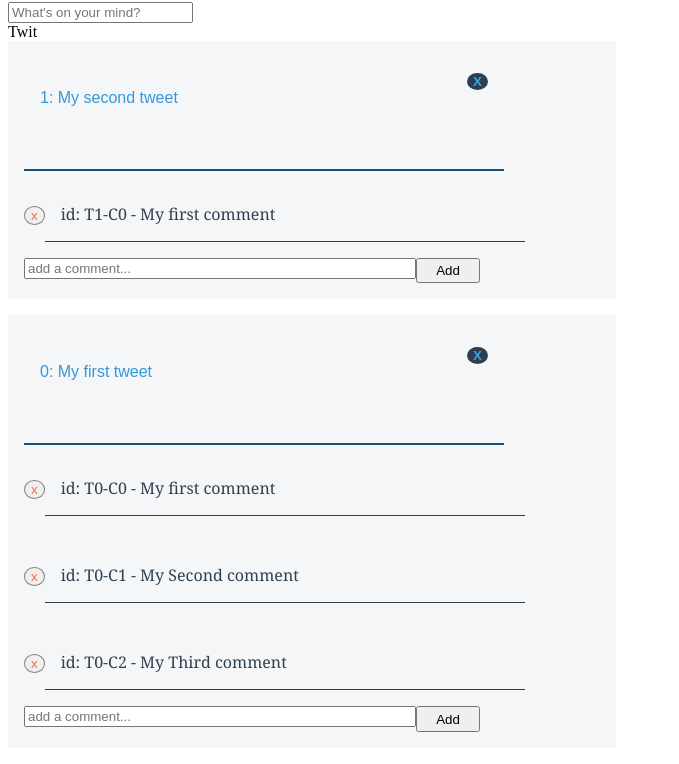
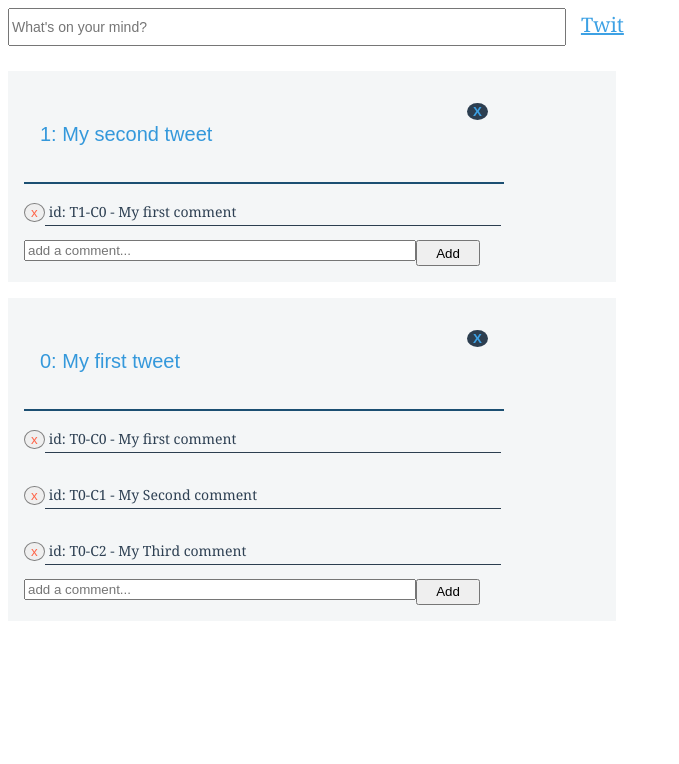
Before and after one commit to Aseel-Issa/Tweeter, a website: page index.html in a window 1280 px wide. Shown: the part 78-842 px from the top of the page, without its empty margins (0-679 px from the left). After the commit the page ends 800 px from the top, so only its background shows below. Drawn offline with nearby package versions, Linux system fonts and the light colour scheme; a web font is replaced by a local one.

Commit message:
enhancing layout

```diff
--- a/main.js
+++ b/main.js
@@ -5,10 +5,12 @@ const tweetsList = Tweeter()
 // The only function that is defined here is the post() because it is declared in the index.html
 const post = function(){
     tweetsList.postTweet($('#container').find('#input').val())
+    $('#container').find('#input').val('')
     const renderer = Renderer()
     renderer.renderPosts(tweetsList.getPosts())
 }
 
+// The first function that will be called when the index.html file is opened
 const initPage = function(){
     const renderer = Renderer()
     const controller = Controller()
--- a/style.css
+++ b/style.css
@@ -20,7 +20,8 @@
     width: 35vw;
     padding: 2vh;
     display: inline-block;
-    height: 10vmin;
+    /* height: 10vmin; */
+    font-size: 20px;
 }
 
 .comment{
@@ -31,9 +32,11 @@
     /* border-radius: 2ch; */
     /* margin-left: 10vh; */
     width: 35vw;
-    margin-top: 2vh;
-    padding: 2vh;
+    /* margin-top: 2vh; */
+    padding: 0.5vh;
     display: inline-block;
+    font-size: 14px;
+    /* height: 2vh; */
 }
 .delete-post{
     float: right;
@@ -63,7 +66,40 @@
     color: tomato;
     border-radius: 50%;
     border: 1px solid grey;
+
 }
 .delete-comment:hover{
     box-shadow: 0 12px 16px 0 rgba(0,0,0,0.24), 0 17px 50px 0 rgba(0,0,0,0.19);
 }
+
+h1{
+    color: #2c3e50;
+    font-family: Georgia, 'Times New Roman', Times, serif;
+}
+
+#input{
+    width: 43vw;
+    height: 4vh;
+    margin-bottom: 2vw;
+    color: #2c3e50;
+    font-family: fantasy;
+    font-size: 14px;
+}
+#post{
+    display: inline-block;
+    width: 5vw;
+    height: 3.7vh;
+    margin-bottom: 2vw;
+    font-family: Georgia, 'Times New Roman', Times, serif;
+    font-size: 20px;
+    /* border: #3498db solid 1px; */
+    border-radius: 0.5ch;
+    text-align: center;
+    text-decoration: underline;
+    color: #3da1e4;
+
+    /* float: right; */
+}
+.tweet > p{
+    display: inline-block;
+}
```
